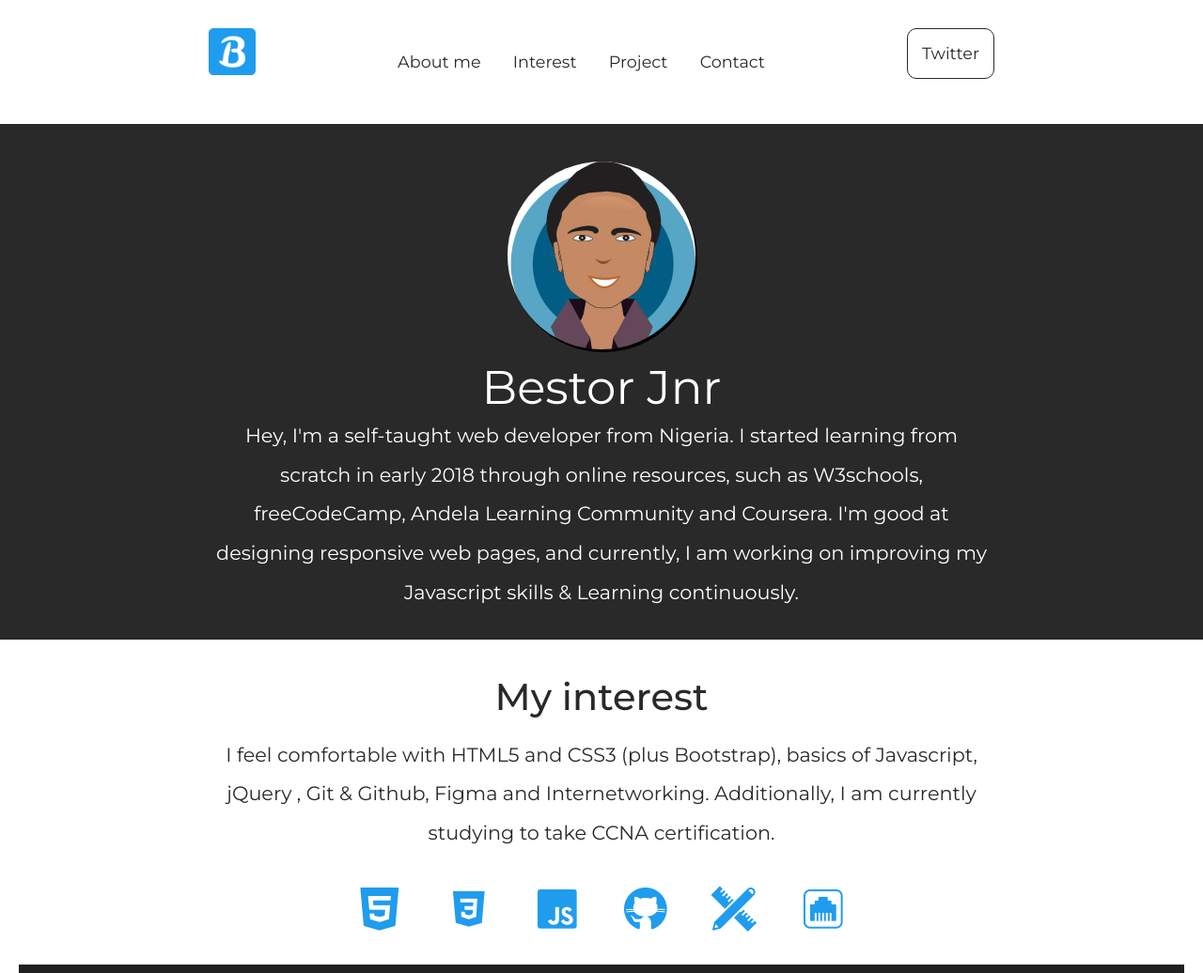
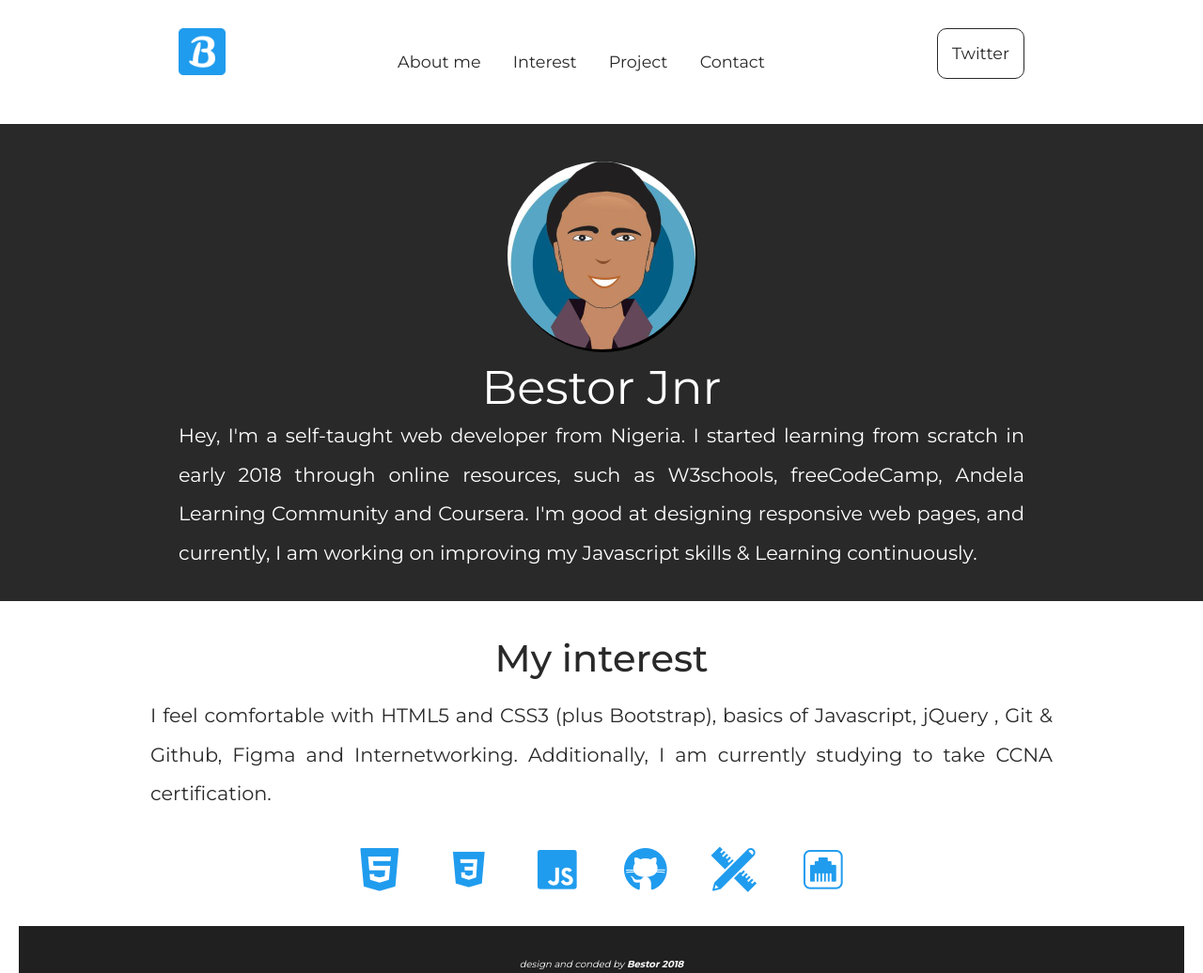
Before and after one commit to bestorw01/portfolio_exercise, a plain HTML site: page index.html in a window 1280 px wide. Shown: the top 1036 px of the page at 94% size. Drawn offline with Linux system fonts and the light colour scheme.

Commit message:
Add corrected index.html and master.css

```diff
--- a/css/master.css
+++ b/css/master.css
@@ -19,8 +19,8 @@ body {
 }
 
 #containter {
-  /* width: 769px; */
-  width: 70%;
+  max-width: 960px;
+  width: 95%;
   margin: 0 auto;
 }
 
@@ -108,6 +108,7 @@ main {
 .text_area p {
   font-size: 1.3em;
   font-weight: 100;
+  text-align: justify;
 }
 
 /* section */
@@ -132,6 +133,7 @@ section {
 .my_interest p {
     font-weight: 100;
     font-size: 1.3em;
+    text-align: justify;
 }
 
 .interest_list {
```
